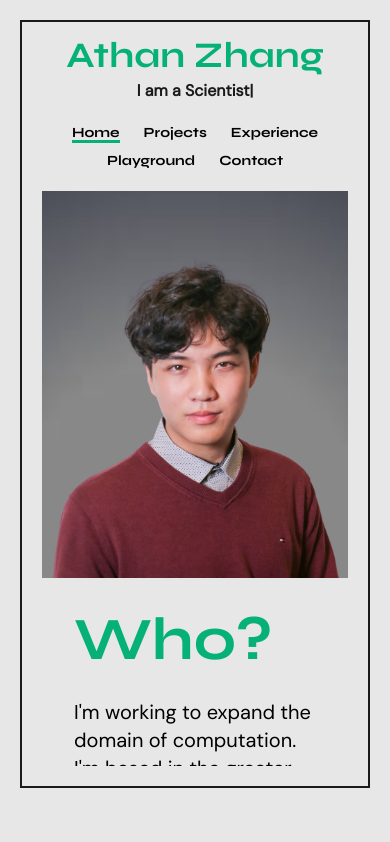
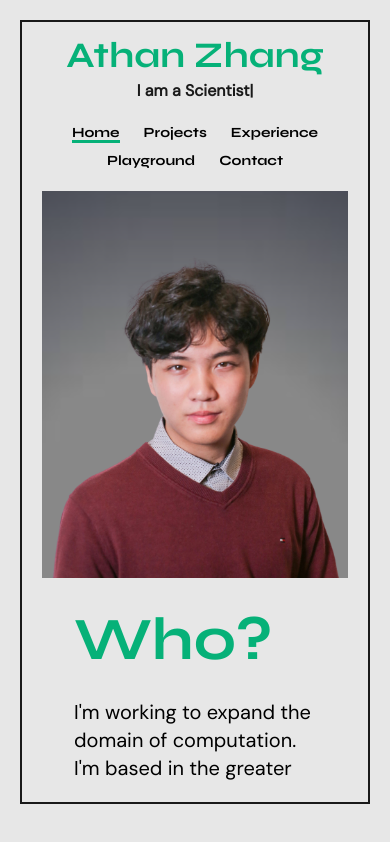
Before and after one commit to athanzxyt/personal_website, a React (Vite) app: page / in a window 390 px wide. Built offline with nearby package versions, Linux system fonts and the light colour scheme.

Commit message:
FIX: Mobile Viewing

```diff
--- a/src/App.jsx
+++ b/src/App.jsx
@@ -7,7 +7,7 @@ import ContentPanel from './components/ContentPanel';
 
 function App() {
   return (
-    <div className="bg-background p-5 pb-14 sm:pb-0 h-screen w-full">
+    <div className="bg-background p-5 pb-10 sm:pb-0 h-screen w-full">
       <div className="flex border-2 border-primary p-5 h-full w-auto">
         <div className="h-full
                         flex flex-col
--- a/src/index.css
+++ b/src/index.css
@@ -12,7 +12,7 @@
 }
 
 body {
-  @apply overflow-hidden;
+  @apply sm:overflow-hidden;
 }
 
 ::selection {
```
